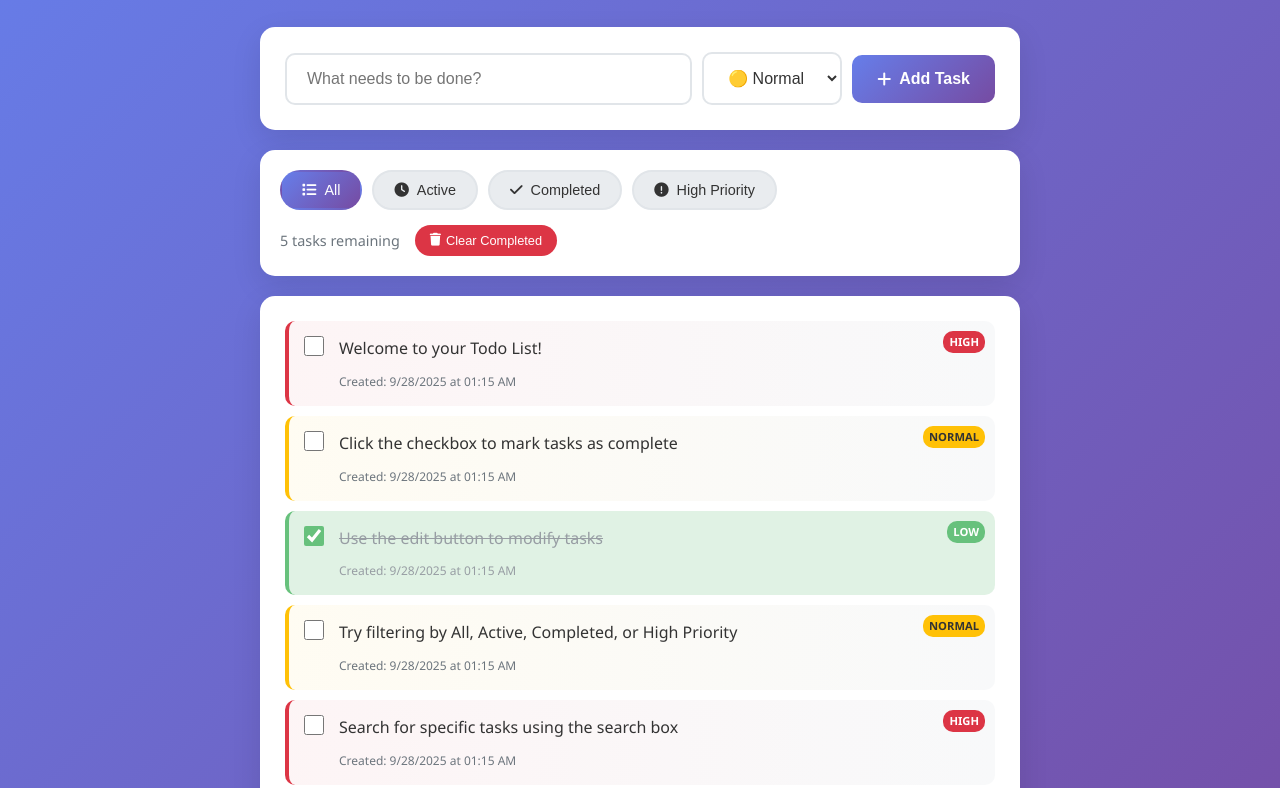
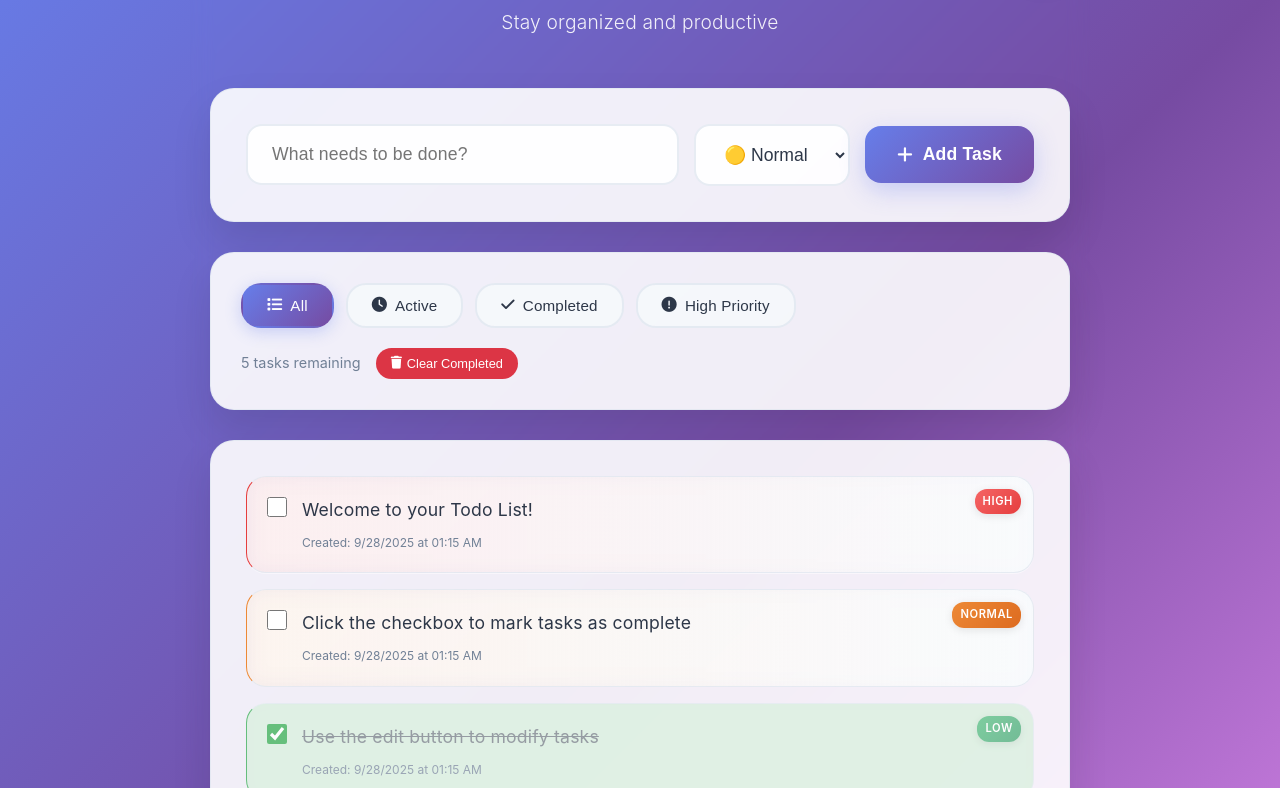
Before and after one commit to gordonhatusupy/todo-test-app, a website: page index.html in a window 1280 px wide. Shown: the part 125-913 px from the top of the page. Drawn offline with Linux system fonts and the light colour scheme.

Commit message:
style: modernize app design with enhanced visual appeal
- Update CSS variables with softer gradients and better color palette
- Implement modern typography with system fonts and improved spacing
- Add backdrop blur effects and enhanced shadows for depth
- Increase border radius for more rounded, friendly appearance
- Improve hover animations with cubic-bezier transitions
- Update priority badges with gradient backgrounds
- Enhance spacing and padding throughout the interface
- Add subtle transform effects on hover for better interactivity
- Modernize button styling with enhanced gradients and shadows

```diff
--- a/styles.css
+++ b/styles.css
@@ -1,30 +1,42 @@
 /* CSS Variables for Theming */
 :root {
-    --bg-primary: linear-gradient(135deg, #667eea 0%, #764ba2 100%);
-    --bg-secondary: white;
-    --text-primary: #333;
-    --text-secondary: #6c757d;
-    --text-white: white;
-    --border-color: #e1e5e9;
-    --shadow: 0 10px 30px rgba(0,0,0,0.1);
-    --hover-bg: #e9ecef;
-    --input-bg: white;
-    --modal-bg: white;
-    --notification-bg: rgba(0,0,0,0.5);
+    --bg-primary: linear-gradient(135deg, #667eea 0%, #764ba2 50%, #f093fb 100%);
+    --bg-secondary: rgba(255, 255, 255, 0.95);
+    --bg-card: rgba(255, 255, 255, 0.9);
+    --text-primary: #2d3748;
+    --text-secondary: #718096;
+    --text-white: #ffffff;
+    --border-color: rgba(226, 232, 240, 0.8);
+    --shadow: 0 20px 40px rgba(0, 0, 0, 0.1);
+    --shadow-hover: 0 25px 50px rgba(0, 0, 0, 0.15);
+    --hover-bg: rgba(247, 250, 252, 0.8);
+    --input-bg: rgba(255, 255, 255, 0.9);
+    --modal-bg: rgba(255, 255, 255, 0.95);
+    --notification-bg: rgba(0, 0, 0, 0.4);
+    --gradient-accent: linear-gradient(135deg, #667eea 0%, #764ba2 100%);
+    --gradient-success: linear-gradient(135deg, #48bb78 0%, #38a169 100%);
+    --gradient-warning: linear-gradient(135deg, #ed8936 0%, #dd6b20 100%);
+    --gradient-danger: linear-gradient(135deg, #f56565 0%, #e53e3e 100%);
 }
 
 [data-theme="dark"] {
-    --bg-primary: linear-gradient(135deg, #2c3e50 0%, #34495e 100%);
-    --bg-secondary: #2c3e50;
-    --text-primary: #ecf0f1;
-    --text-secondary: #bdc3c7;
-    --text-white: #ecf0f1;
-    --border-color: #34495e;
-    --shadow: 0 10px 30px rgba(0,0,0,0.3);
-    --hover-bg: #34495e;
-    --input-bg: #34495e;
-    --modal-bg: #2c3e50;
-    --notification-bg: rgba(0,0,0,0.7);
+    --bg-primary: linear-gradient(135deg, #1a202c 0%, #2d3748 50%, #4a5568 100%);
+    --bg-secondary: rgba(26, 32, 44, 0.95);
+    --bg-card: rgba(45, 55, 72, 0.9);
+    --text-primary: #e2e8f0;
+    --text-secondary: #a0aec0;
+    --text-white: #ffffff;
+    --border-color: rgba(74, 85, 104, 0.6);
+    --shadow: 0 20px 40px rgba(0, 0, 0, 0.3);
+    --shadow-hover: 0 25px 50px rgba(0, 0, 0, 0.4);
+    --hover-bg: rgba(74, 85, 104, 0.3);
+    --input-bg: rgba(45, 55, 72, 0.9);
+    --modal-bg: rgba(26, 32, 44, 0.95);
+    --notification-bg: rgba(0, 0, 0, 0.7);
+    --gradient-accent: linear-gradient(135deg, #4a5568 0%, #2d3748 100%);
+    --gradient-success: linear-gradient(135deg, #38a169 0%, #2f855a 100%);
+    --gradient-warning: linear-gradient(135deg, #dd6b20 0%, #c05621 100%);
+    --gradient-danger: linear-gradient(135deg, #e53e3e 0%, #c53030 100%);
 }
 
 /* Reset and Base Styles */
@@ -35,64 +47,74 @@
 }
 
 body {
-    font-family: 'Segoe UI', Tahoma, Geneva, Verdana, sans-serif;
+    font-family: -apple-system, BlinkMacSystemFont, 'Segoe UI', 'Roboto', 'Oxygen', 'Ubuntu', 'Cantarell', sans-serif;
     background: var(--bg-primary);
     min-height: 100vh;
     color: var(--text-primary);
     line-height: 1.6;
     transition: background 0.3s ease, color 0.3s ease;
+    font-weight: 400;
+    -webkit-font-smoothing: antialiased;
+    -moz-osx-font-smoothing: grayscale;
 }
 
 .container {
-    max-width: 800px;
+    max-width: 900px;
     margin: 0 auto;
-    padding: 20px;
+    padding: 40px 20px;
     min-height: 100vh;
+    backdrop-filter: blur(10px);
 }
 
 /* Header Styles */
 .header {
     text-align: center;
-    margin-bottom: 30px;
+    margin-bottom: 50px;
     color: var(--text-white);
     position: relative;
 }
 
 .header h1 {
-    font-size: 2.5rem;
-    margin-bottom: 10px;
-    text-shadow: 2px 2px 4px rgba(0,0,0,0.3);
+    font-size: 3rem;
+    margin-bottom: 15px;
+    text-shadow: 0 4px 8px rgba(0, 0, 0, 0.2);
+    font-weight: 700;
+    letter-spacing: -0.02em;
 }
 
 .header h1 i {
-    margin-right: 15px;
+    margin-right: 20px;
     color: #ffd700;
+    filter: drop-shadow(0 2px 4px rgba(0, 0, 0, 0.2));
 }
 
 .subtitle {
-    font-size: 1.1rem;
+    font-size: 1.2rem;
     opacity: 0.9;
     font-weight: 300;
+    letter-spacing: 0.01em;
 }
 
 .theme-toggle {
     position: absolute;
     top: 0;
     right: 0;
-    background: rgba(255, 255, 255, 0.2);
-    border: 2px solid rgba(255, 255, 255, 0.3);
+    background: rgba(255, 255, 255, 0.15);
+    border: 1px solid rgba(255, 255, 255, 0.2);
     color: var(--text-white);
-    padding: 12px;
+    padding: 15px;
     border-radius: 50%;
     cursor: pointer;
-    font-size: 1.2rem;
-    transition: all 0.3s ease;
-    backdrop-filter: blur(10px);
+    font-size: 1.3rem;
+    transition: all 0.3s cubic-bezier(0.4, 0, 0.2, 1);
+    backdrop-filter: blur(20px);
+    box-shadow: 0 8px 32px rgba(0, 0, 0, 0.1);
 }
 
 .theme-toggle:hover {
-    background: rgba(255, 255, 255, 0.3);
-    transform: scale(1.1);
+    background: rgba(255, 255, 255, 0.25);
+    transform: scale(1.05);
+    box-shadow: 0 12px 40px rgba(0, 0, 0, 0.15);
 }
 
 .theme-toggle:active {
@@ -101,48 +123,59 @@ body {
 
 /* Todo Input Section */
 .todo-input-section {
-    background: var(--bg-secondary);
-    border-radius: 15px;
-    padding: 25px;
-    margin-bottom: 20px;
+    background: var(--bg-card);
+    border-radius: 24px;
+    padding: 35px;
+    margin-bottom: 30px;
     box-shadow: var(--shadow);
-    transition: background 0.3s ease, box-shadow 0.3s ease;
+    transition: all 0.3s cubic-bezier(0.4, 0, 0.2, 1);
+    backdrop-filter: blur(20px);
+    border: 1px solid var(--border-color);
+}
+
+.todo-input-section:hover {
+    box-shadow: var(--shadow-hover);
+    transform: translateY(-2px);
 }
 
 .input-group {
     display: flex;
-    gap: 10px;
+    gap: 15px;
     align-items: center;
 }
 
 #todo-input {
     flex: 1;
-    padding: 15px 20px;
+    padding: 18px 24px;
     border: 2px solid var(--border-color);
-    border-radius: 10px;
-    font-size: 1rem;
-    transition: all 0.3s ease;
+    border-radius: 16px;
+    font-size: 1.1rem;
+    transition: all 0.3s cubic-bezier(0.4, 0, 0.2, 1);
     outline: none;
     background: var(--input-bg);
     color: var(--text-primary);
+    font-weight: 400;
+    letter-spacing: 0.01em;
 }
 
 #todo-input:focus {
     border-color: #667eea;
-    box-shadow: 0 0 0 3px rgba(102, 126, 234, 0.1);
+    box-shadow: 0 0 0 4px rgba(102, 126, 234, 0.1);
+    transform: translateY(-1px);
 }
 
 .priority-select {
-    padding: 15px 20px;
+    padding: 18px 24px;
     border: 2px solid var(--border-color);
-    border-radius: 10px;
-    font-size: 1rem;
+    border-radius: 16px;
+    font-size: 1.1rem;
     background: var(--input-bg);
     color: var(--text-primary);
     cursor: pointer;
-    transition: all 0.3s ease;
+    transition: all 0.3s cubic-bezier(0.4, 0, 0.2, 1);
     outline: none;
-    min-width: 120px;
+    min-width: 140px;
+    font-weight: 500;
 }
 
 .priority-select:focus {
@@ -155,23 +188,25 @@ body {
 }
 
 .add-btn {
-    background: linear-gradient(135deg, #667eea 0%, #764ba2 100%);
+    background: var(--gradient-accent);
     color: white;
     border: none;
-    padding: 15px 25px;
-    border-radius: 10px;
-    font-size: 1rem;
+    padding: 18px 32px;
+    border-radius: 16px;
+    font-size: 1.1rem;
     font-weight: 600;
     cursor: pointer;
-    transition: all 0.3s ease;
+    transition: all 0.3s cubic-bezier(0.4, 0, 0.2, 1);
     display: flex;
     align-items: center;
-    gap: 8px;
+    gap: 10px;
+    letter-spacing: 0.01em;
+    box-shadow: 0 8px 24px rgba(102, 126, 234, 0.3);
 }
 
 .add-btn:hover {
     transform: translateY(-2px);
-    box-shadow: 0 5px 15px rgba(102, 126, 234, 0.4);
+    box-shadow: 0 12px 32px rgba(102, 126, 234, 0.4);
 }
 
 .add-btn:active {
@@ -180,48 +215,58 @@ body {
 
 /* Filter Section */
 .filter-section {
-    background: var(--bg-secondary);
-    border-radius: 15px;
-    padding: 20px;
-    margin-bottom: 20px;
+    background: var(--bg-card);
+    border-radius: 24px;
+    padding: 30px;
+    margin-bottom: 30px;
     box-shadow: var(--shadow);
     display: flex;
     justify-content: space-between;
     align-items: center;
     flex-wrap: wrap;
-    gap: 15px;
-    transition: background 0.3s ease, box-shadow 0.3s ease;
+    gap: 20px;
+    transition: all 0.3s cubic-bezier(0.4, 0, 0.2, 1);
+    backdrop-filter: blur(20px);
+    border: 1px solid var(--border-color);
+}
+
+.filter-section:hover {
+    box-shadow: var(--shadow-hover);
+    transform: translateY(-1px);
 }
 
 .filter-buttons {
     display: flex;
-    gap: 10px;
+    gap: 12px;
 }
 
 .filter-btn {
     background: var(--hover-bg);
     border: 2px solid var(--border-color);
-    padding: 10px 20px;
-    border-radius: 25px;
+    padding: 12px 24px;
+    border-radius: 20px;
     cursor: pointer;
-    transition: all 0.3s ease;
-    font-size: 0.9rem;
+    transition: all 0.3s cubic-bezier(0.4, 0, 0.2, 1);
+    font-size: 0.95rem;
     font-weight: 500;
     display: flex;
     align-items: center;
     gap: 8px;
     color: var(--text-primary);
+    letter-spacing: 0.01em;
 }
 
 .filter-btn:hover {
     background: var(--hover-bg);
     border-color: #667eea;
+    transform: translateY(-1px);
 }
 
 .filter-btn.active {
-    background: linear-gradient(135deg, #667eea 0%, #764ba2 100%);
+    background: var(--gradient-accent);
     color: white;
     border-color: transparent;
+    box-shadow: 0 4px 16px rgba(102, 126, 234, 0.3);
 }
 
 .todo-stats {
@@ -253,13 +298,20 @@ body {
 
 /* Todo List Section */
 .todo-list-section {
-    background: var(--bg-secondary);
-    border-radius: 15px;
-    padding: 25px;
-    margin-bottom: 20px;
+    background: var(--bg-card);
+    border-radius: 24px;
+    padding: 35px;
+    margin-bottom: 30px;
     box-shadow: var(--shadow);
     min-height: 200px;
-    transition: background 0.3s ease, box-shadow 0.3s ease;
+    transition: all 0.3s cubic-bezier(0.4, 0, 0.2, 1);
+    backdrop-filter: blur(20px);
+    border: 1px solid var(--border-color);
+}
+
+.todo-list-section:hover {
+    box-shadow: var(--shadow-hover);
+    transform: translateY(-1px);
 }
 
 .todo-list {
@@ -269,61 +321,66 @@ body {
 .todo-item {
     display: flex;
     align-items: flex-start;
-    padding: 15px;
-    margin-bottom: 10px;
+    padding: 20px;
+    margin-bottom: 16px;
     background: var(--hover-bg);
-    border-radius: 10px;
-    transition: all 0.3s ease;
+    border-radius: 20px;
+    transition: all 0.3s cubic-bezier(0.4, 0, 0.2, 1);
     border-left: 4px solid transparent;
     position: relative;
-    padding-right: 80px; /* Make space for priority badge */
+    padding-right: 90px;
+    backdrop-filter: blur(10px);
+    border: 1px solid var(--border-color);
 }
 
 .todo-item:hover {
     background: var(--hover-bg);
-    transform: translateX(5px);
+    transform: translateX(8px) translateY(-2px);
+    box-shadow: 0 8px 24px rgba(0, 0, 0, 0.1);
 }
 
 /* Priority indicators */
 .todo-item.priority-high {
-    border-left-color: #dc3545;
-    background: linear-gradient(90deg, rgba(220, 53, 69, 0.05) 0%, #f8f9fa 100%);
+    border-left-color: #e53e3e;
+    background: linear-gradient(90deg, rgba(229, 62, 62, 0.08) 0%, var(--hover-bg) 100%);
 }
 
 .todo-item.priority-normal {
-    border-left-color: #ffc107;
-    background: linear-gradient(90deg, rgba(255, 193, 7, 0.05) 0%, #f8f9fa 100%);
+    border-left-color: #ed8936;
+    background: linear-gradient(90deg, rgba(237, 137, 54, 0.08) 0%, var(--hover-bg) 100%);
 }
 
 .todo-item.priority-low {
-    border-left-color: #28a745;
-    background: linear-gradient(90deg, rgba(40, 167, 69, 0.05) 0%, #f8f9fa 100%);
+    border-left-color: #48bb78;
+    background: linear-gradient(90deg, rgba(72, 187, 120, 0.08) 0%, var(--hover-bg) 100%);
 }
 
 .priority-badge {
     position: absolute;
-    top: 10px;
-    right: 10px;
+    top: 12px;
+    right: 12px;
     font-size: 0.7rem;
-    padding: 2px 6px;
-    border-radius: 10px;
+    padding: 4px 8px;
+    border-radius: 12px;
     font-weight: 600;
     text-transform: uppercase;
     z-index: 2;
+    letter-spacing: 0.05em;
+    box-shadow: 0 2px 8px rgba(0, 0, 0, 0.1);
 }
 
 .priority-badge.high {
-    background: #dc3545;
+    background: var(--gradient-danger);
     color: white;
 }
 
 .priority-badge.normal {
-    background: #ffc107;
-    color: #333;
+    background: var(--gradient-warning);
+    color: white;
 }
 
 .priority-badge.low {
-    background: #28a745;
+    background: var(--gradient-success);
     color: white;
 }
 
@@ -365,9 +422,12 @@ body {
 
 .todo-text {
     flex: 1;
-    font-size: 1rem;
+    font-size: 1.1rem;
     word-break: break-word;
-    margin-right: 10px;
+    margin-right: 15px;
+    font-weight: 400;
+    line-height: 1.5;
+    letter-spacing: 0.01em;
 }
 
 .todo-content {
```
